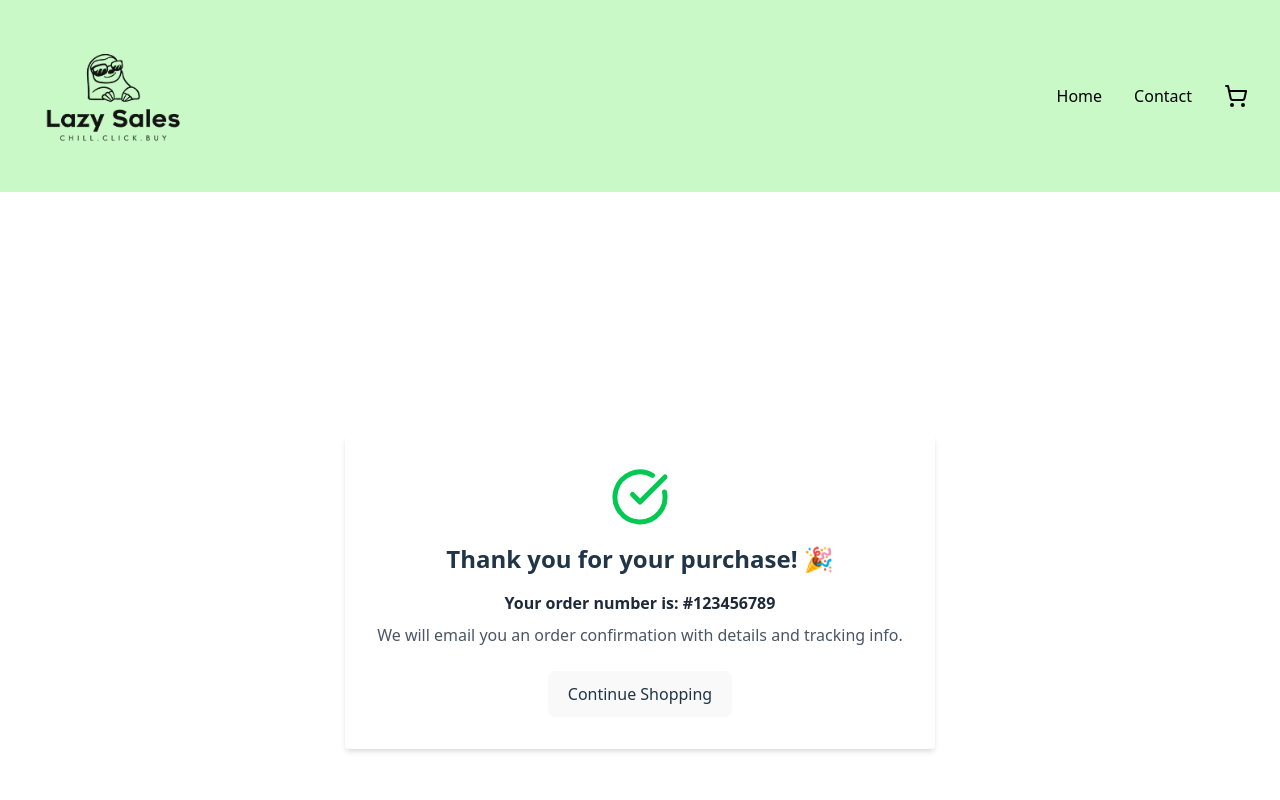
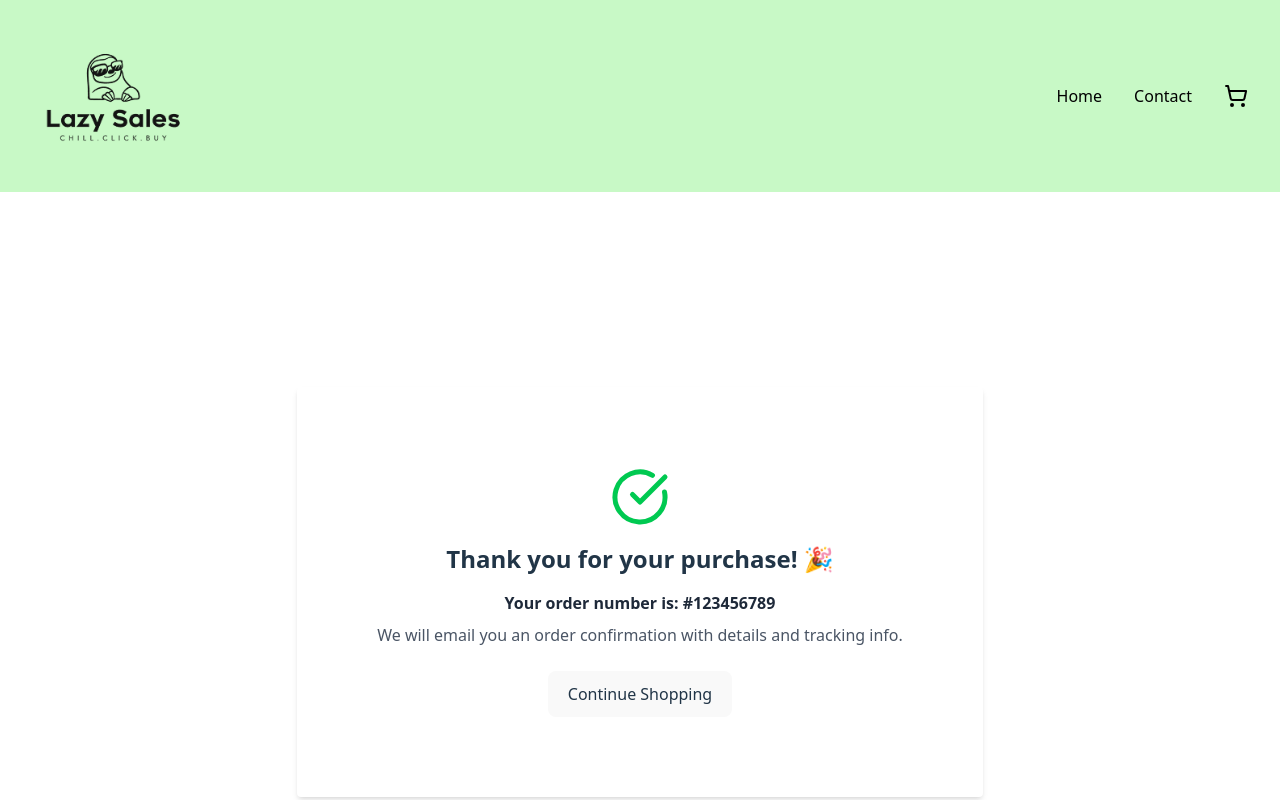
Before and after one commit to Vickabu/ca-js-frameworks, a React (Vite) app: page /checkout-success in a window 1280 px wide. Shown: the top 800 px of the page. Built offline with nearby package versions, Linux system fonts and the light colour scheme.

Commit message:
Checkout Success styles
Minor change to styling

```diff
--- a/src/pages/CheckoutSuccessPage.jsx
+++ b/src/pages/CheckoutSuccessPage.jsx
@@ -6,8 +6,8 @@
   const navigate = useNavigate();
 
   return (
-    <div className="flex flex-col items-center justify-center min-h-screen p-6">
-      <div className="bg-white p-8 rounded shadow-md text-center">
+    <div className="flex flex-col  justify-center min-h-screen">
+      <div className="bg-white p-20 rounded shadow-md text-center">
         <CheckCircle size={60} className="text-green-500 mb-4 mx-auto" />
         <h1 className="text-2xl font-bold">Thank you for your purchase! 🎉</h1>
         <p className="text-gray-800 font-semibold mt-4">Your order number is: #123456789</p>
@@ -24,11 +24,3 @@
 };
 
 export default CheckoutSuccessPage;
-
-
-
-// function CheckoutSuccessPage() {
-//   return <h1>Checkout Success Page</h1>;
-// }
-
-// export default CheckoutSuccessPage;
```
